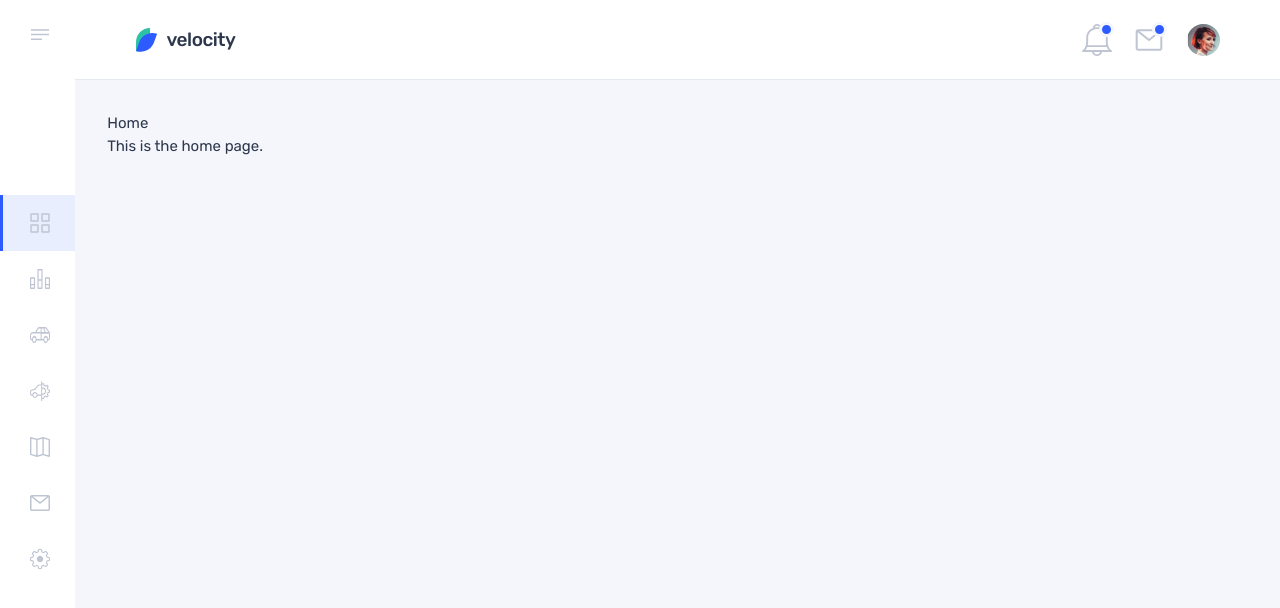
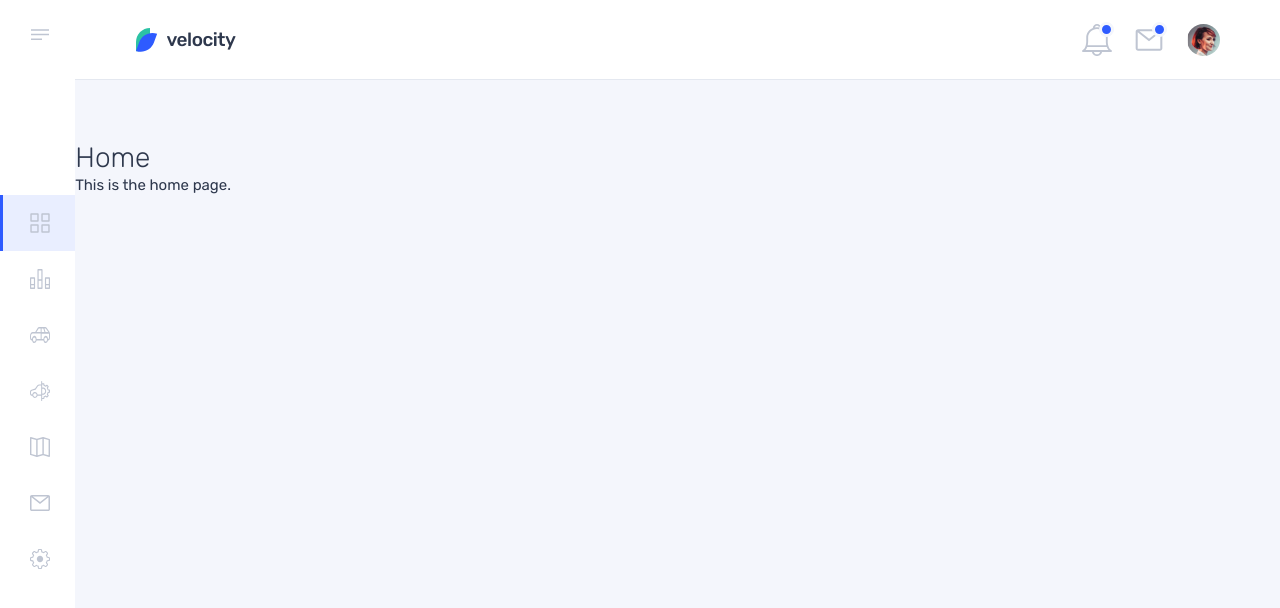
Before and after one commit to kgethegodev/velocity, a Vue app: page / in a window 1280 px wide. Shown: the top 608 px of the page. Built offline with nearby package versions, Linux system fonts and the light colour scheme.

Commit message:
[feat] added more styles

```diff
--- a/src/App.vue
+++ b/src/App.vue
@@ -54,15 +54,13 @@ button {
   display: flex;
 
   main {
-    flex: 1 1 0;
-    padding: 2rem;
-
+    margin-top: 62px;
     @media (max-width: 768px) {
-      padding-left: 6rem;
+      margin-top: 30px;
     }
   }
 
-  .full-container{
+  .full-container {
     display: block;
     width: 100%;
   }
@@ -72,4 +70,28 @@ button {
   width: min(1170px, 90%);
   margin: 0 auto;
 }
+
+h1 {
+  font-size: 28px;
+  font-style: normal;
+  font-weight: 300;
+  line-height: 32px;
+
+  span {
+    color: var(--secondary);
+    font-size: 15px;
+    font-style: normal;
+    font-weight: 400;
+    line-height: 22px;
+  }
+}
+
+.velocity-btn {
+  color: var(--white);
+  text-align: center;
+  padding: 10px 0;
+  width: 200px;
+  background: var(--blue);
+  border-radius: 5px;
+}
 </style>
```
